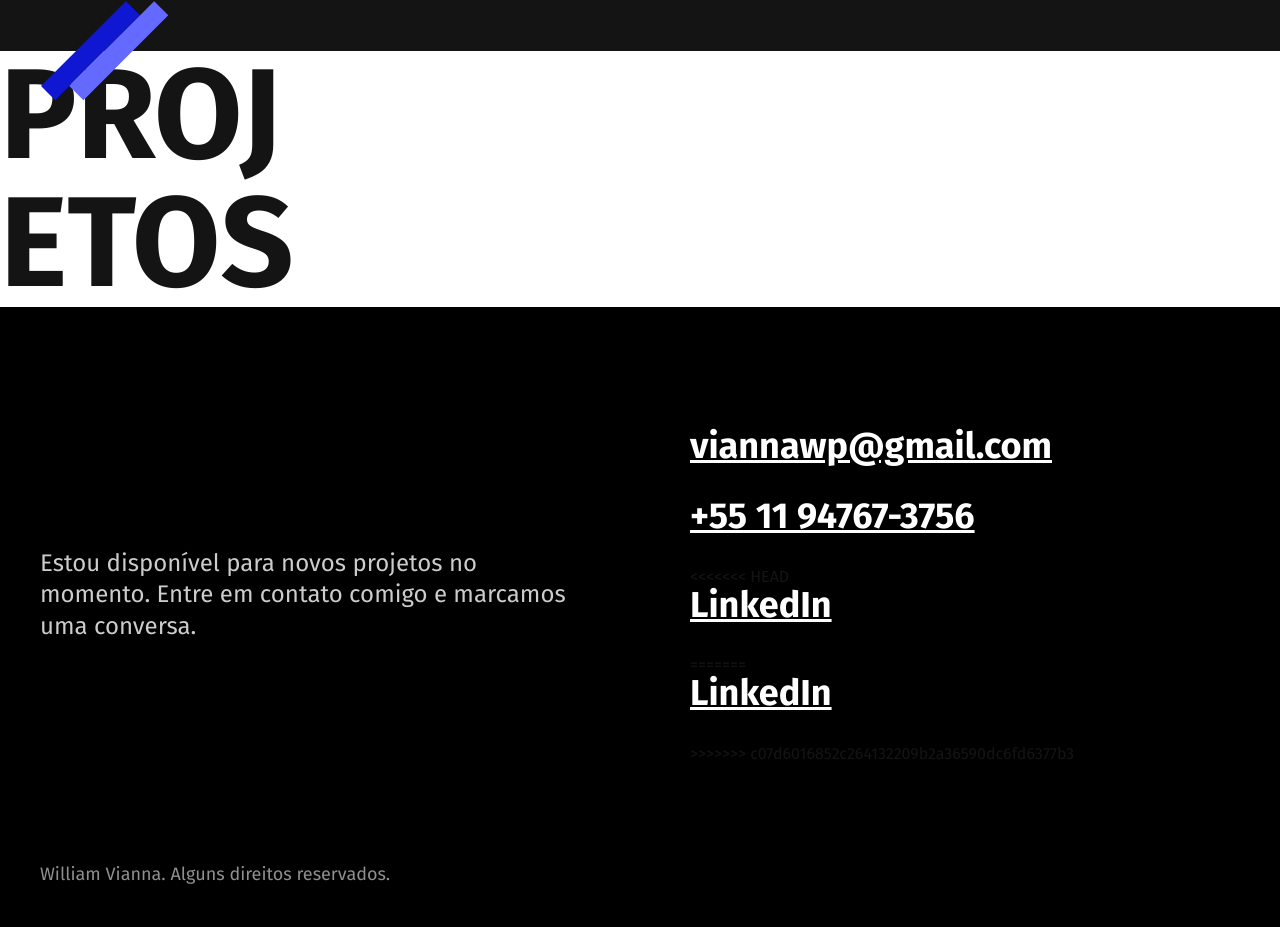
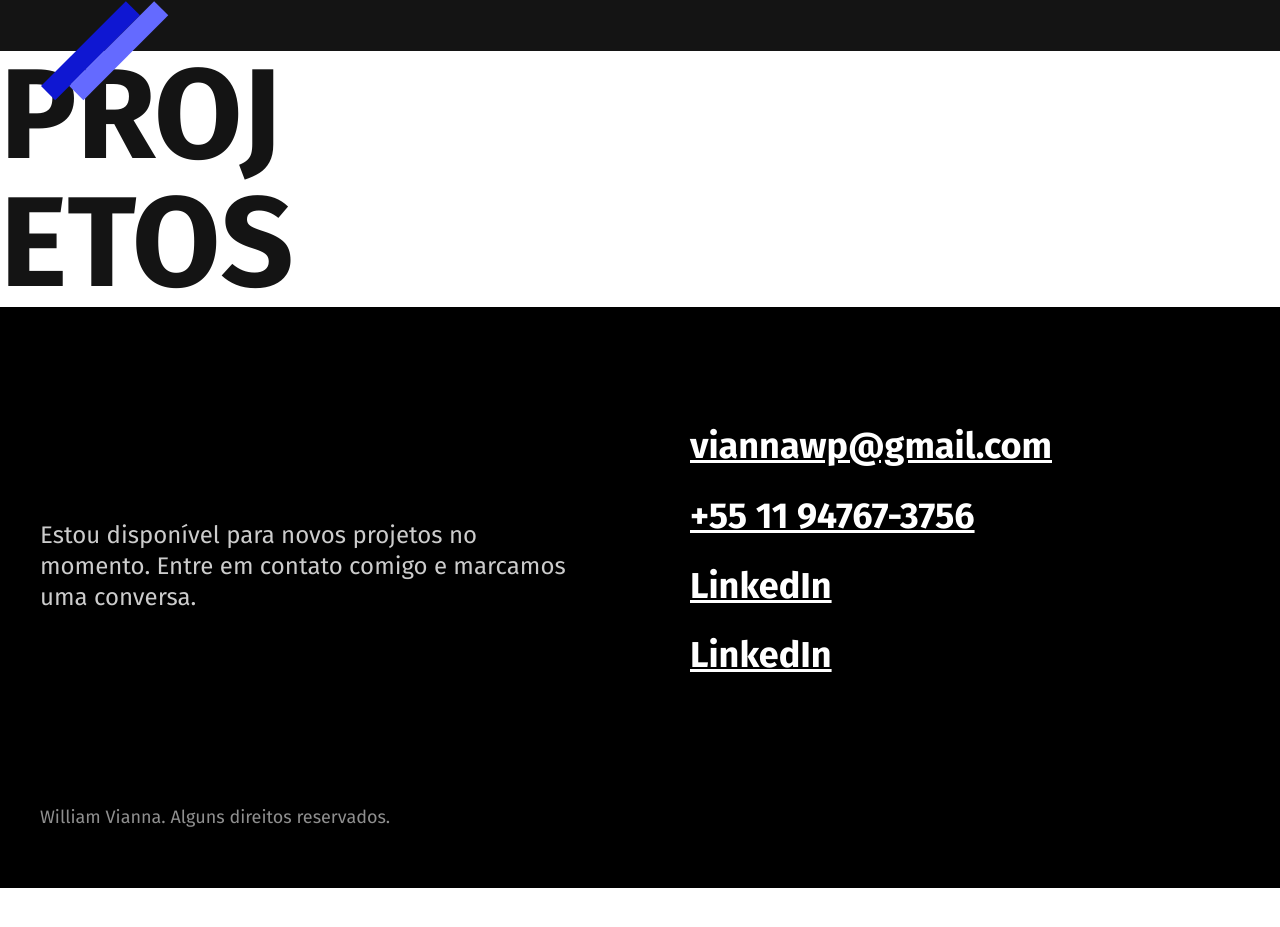
Before and after one commit to williamvianna/williamvianna.github.io, a plain HTML site: page index.html in a window 1280 px wide. Shown: the part 2172-3099 px from the top of the page. After the commit the page ends 3060 px from the top, so only its background shows below. Drawn offline with Linux system fonts and the light colour scheme.

```diff
--- a/index.html
+++ b/index.html
@@ -133,12 +133,9 @@
             <ul class="footer-contato">
                 <li><a href="mailto:viannawp@gmail.com">viannawp@gmail.com</a></li>
                 <li><a href="https://wa.me/5511947673756" target="_blank">+55 11 94767-3756</a></li>
-<<<<<<< HEAD
                 <li><a href="https://www.linkedin.com/in/william-vianna-218b7b71/" target="_blank">LinkedIn</a>
                 </li>
-=======
                 <li><a href="https://www.linkedin.com/in/william-vianna-218b7b71/" target="_blank">LinkedIn</a></li>
->>>>>>> c07d6016852c264132209b2a36590dc6fd6377b3
             </ul>
             <p class="footer-copy">William Vianna. Alguns direitos reservados.</p>
         </div>
```
